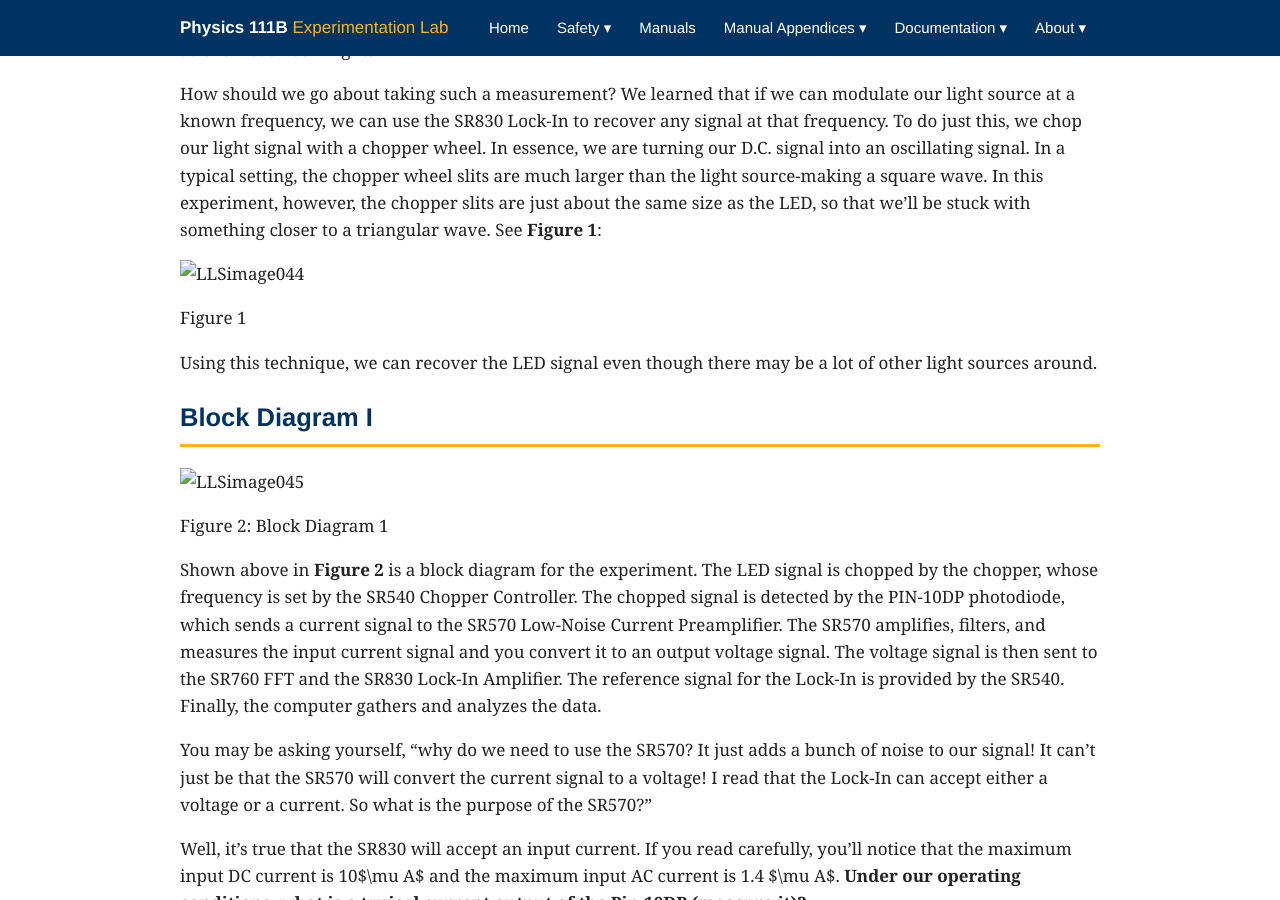
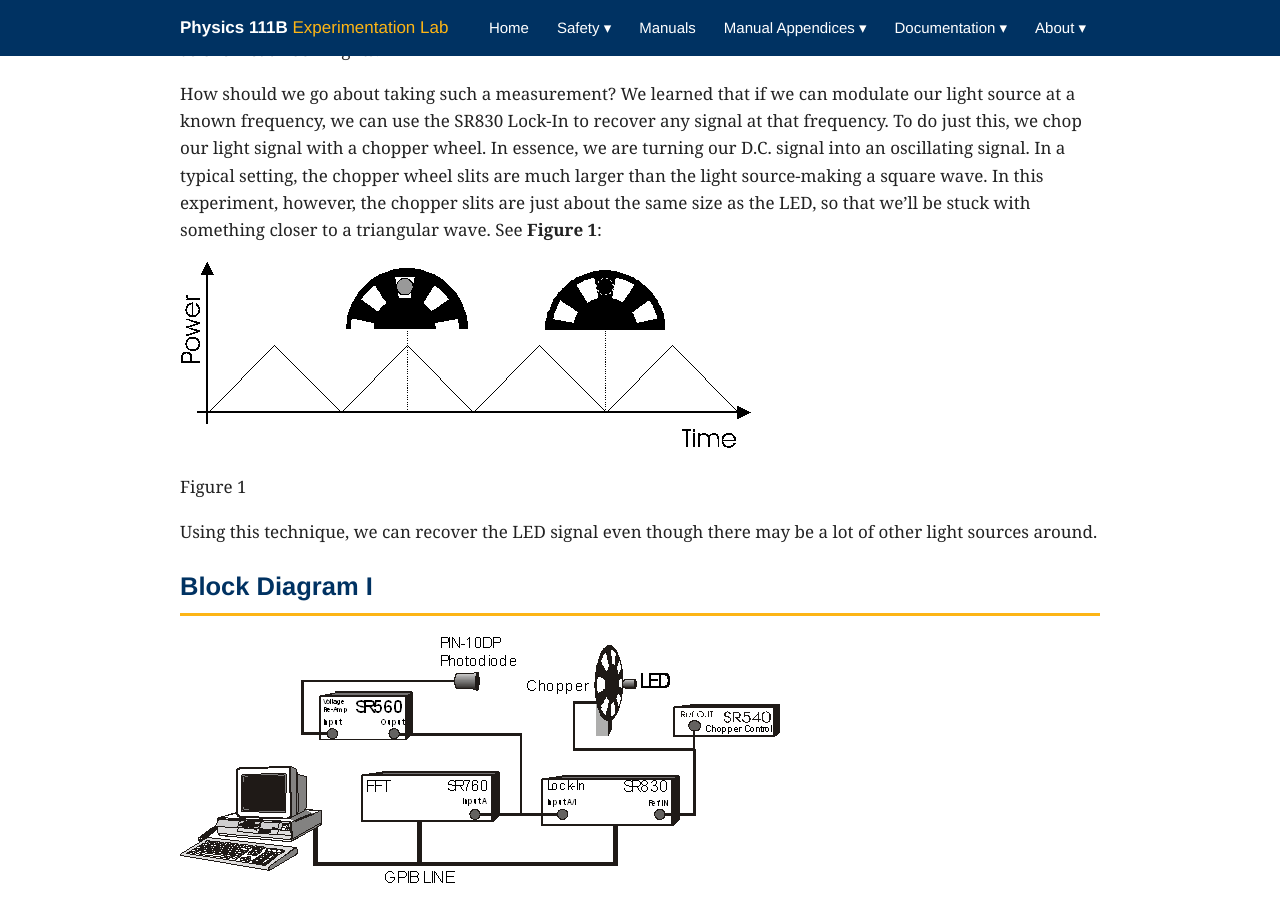
Before and after one commit to berkeley-physics111b/berkeley-physics111b.github.io, a Jekyll site: the page built from _manual_appendices/LightSignal.md, in a window 1280 px wide and 900 px high, scrolled down 490 px. Built offline with Jekyll 4.4.1, drawn with Linux system fonts in a browser that asks for light colours.

Commit message:
Fix image paths in LightSignal.md
Updated image paths in LightSignal.md to use relative links.

```diff
--- a/_manual_appendices/LightSignal.md
+++ b/_manual_appendices/LightSignal.md
@@ -19,7 +19,7 @@ We are now ready to apply what we have learned. Our goal is to measure the light
 
 How should we go about taking such a measurement? We learned that if we can modulate our light source at a known frequency, we can use the SR830 Lock-In to recover any signal at that frequency. To do just this, we chop our light signal with a chopper wheel. In essence, we are turning our D.C. signal into an oscillating signal. In a typical setting, the chopper wheel slits are much larger than the light source-making a square wave. In this experiment, however, the chopper slits are just about the same size as the LED, so that we'll be stuck with something closer to a triangular wave. See **Figure 1**:
 
-![LLSimage044](_manual_appendices/img/LLSimage044_LightSignal.gif)
+![LLSimage044](/appendices/img/LLSimage044_LightSignal.gif)
 
 Figure 1
 
@@ -27,7 +27,7 @@ Using this technique, we can recover the LED signal even though there may be a l
 
 # Block Diagram I
 
-![LLSimage045](_manual_appendices/img/LLSimage045_LightSignal.gif)
+![LLSimage045](/appendices/img/LLSimage045_LightSignal.gif)
 
 Figure 2: Block Diagram 1
 
@@ -101,7 +101,7 @@ where C depends only on the power output of the LED, $\theta$ is the angle liste
 
 Shown in ***Figure 3*** is the actual radiation profile of the LED and the $\cos^2{\theta}$ approximation (as a function of the angle $\theta$). Note that using this approximation, we will be *overestimating* the actual power output of the diode, as the area contained in the approximate distribution is larger than that contained in the actual profile. **About how much of an error do you estimate that this approximation will introduce to our measurement?**
 
-![Figure 3](_manual_appendices/img/Diode_Distribution_LightSignal.png)
+![Figure 3](/appendices/img/Diode_Distribution_LightSignal.png)
 
 Now, we can find the exact form of C by noting that the total power output of the diode, P, satisfies
 
```
